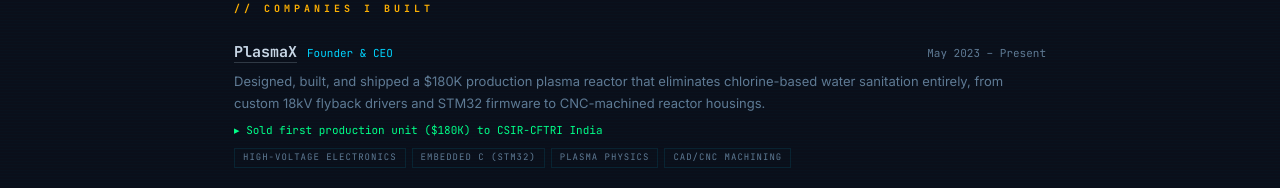
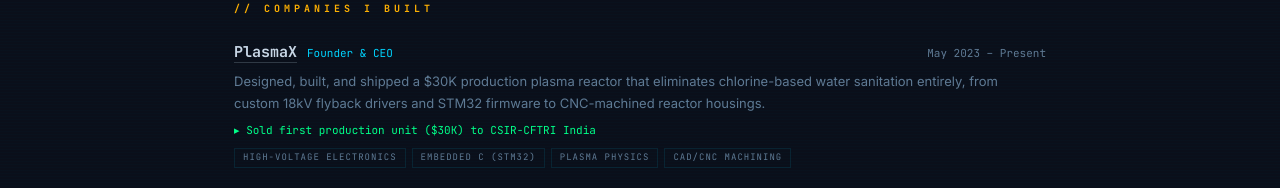
Before and after one commit to tejasnaladala/tejas-os, a Next.js app: page /work in a window 1280 px wide. Shown: the part 218-406 px from the top of the page. Built offline with nearby package versions, Linux system fonts and the light colour scheme.

Commit message:
fixed plasmafx unit price to 30k

```diff
--- a/src/data/projects.ts
+++ b/src/data/projects.ts
@@ -9,9 +9,9 @@ export const projects: Project[] = [
     role: "Founder & CEO",
     date: "May 2023 – Present",
     description:
-      "Designed, built, and shipped a $180K production plasma reactor that eliminates chlorine-based water sanitation entirely, from custom 18kV flyback drivers and STM32 firmware to CNC-machined reactor housings. Deployed to CSIR-CFTRI, India's premier government food safety lab. No chemicals, just ionized gas and engineering.",
+      "Designed, built, and shipped a $30K production plasma reactor that eliminates chlorine-based water sanitation entirely, from custom 18kV flyback drivers and STM32 firmware to CNC-machined reactor housings. Deployed to CSIR-CFTRI, India's premier government food safety lab. No chemicals, just ionized gas and engineering.",
     metrics: [
-      "Sold first production unit ($180K) to CSIR-CFTRI India",
+      "Sold first production unit ($30K) to CSIR-CFTRI India",
       "Patent filed on venturi-plasma integration architecture",
       "3 peer-reviewed publications",
       "2.5 log\u2081\u2080 microbial reduction at 1.86 kW, $0.47/ton operating cost",
--- a/src/data/thesis.ts
+++ b/src/data/thesis.ts
@@ -9,7 +9,7 @@ export const thesisEntries: ThesisEntry[] = [
   {
     number: 1,
     title: "Hardware is the hardest problem",
-    body: "Atoms don't compile. When you burn a PCB trace at 2am, there's no undo button and no Stack Overflow answer. Software engineers get infinite retries. Hardware engineers get one shot at a $180K production unit. That constraint breeds a different kind of builder, one who thinks in tolerances, thermal gradients, and failure modes before writing a single line of code. If you can ship hardware, software feels like easy mode.",
+    body: "Atoms don't compile. When you burn a PCB trace at 2am, there's no undo button and no Stack Overflow answer. Software engineers get infinite retries. Hardware engineers get one shot at a $30K production unit. That constraint breeds a different kind of builder, one who thinks in tolerances, thermal gradients, and failure modes before writing a single line of code. If you can ship hardware, software feels like easy mode.",
     accent: "cyan",
   },
   {
@@ -27,7 +27,7 @@ export const thesisEntries: ThesisEntry[] = [
   {
     number: 4,
     title: "Research without product is tourism",
-    body: "I've published three papers and worked in two research labs. The work mattered most when it connected to a deployed system. When a plasma physics paper became a $180K production unit, when a signal processing technique became a real-time wearable. Papers are credentials. Products are proof. Do both, but know which one actually changes anything.",
+    body: "I've published three papers and worked in two research labs. The work mattered most when it connected to a deployed system. When a plasma physics paper became a $30K production unit, when a signal processing technique became a real-time wearable. Papers are credentials. Products are proof. Do both, but know which one actually changes anything.",
     accent: "cyan",
   },
 ];
```
